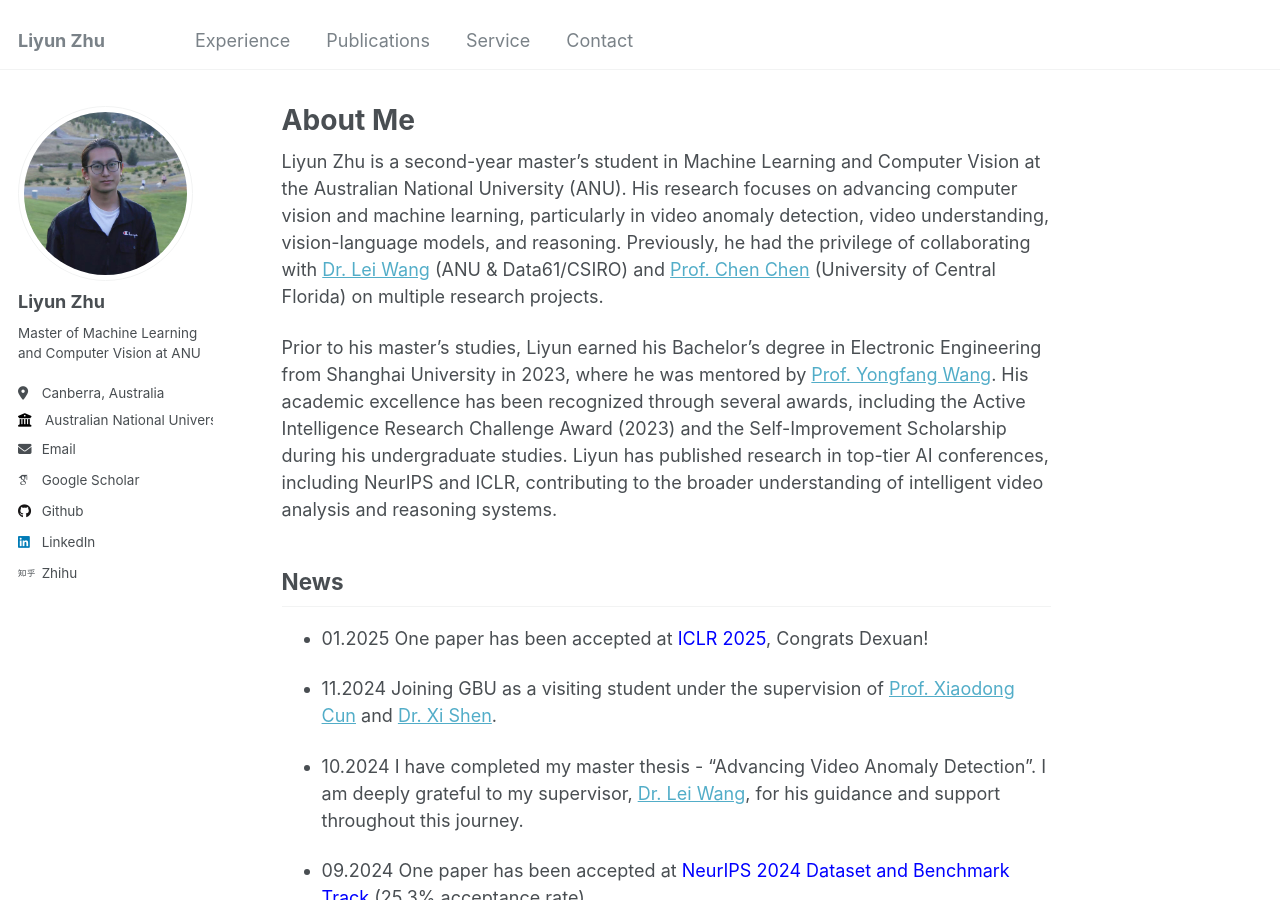
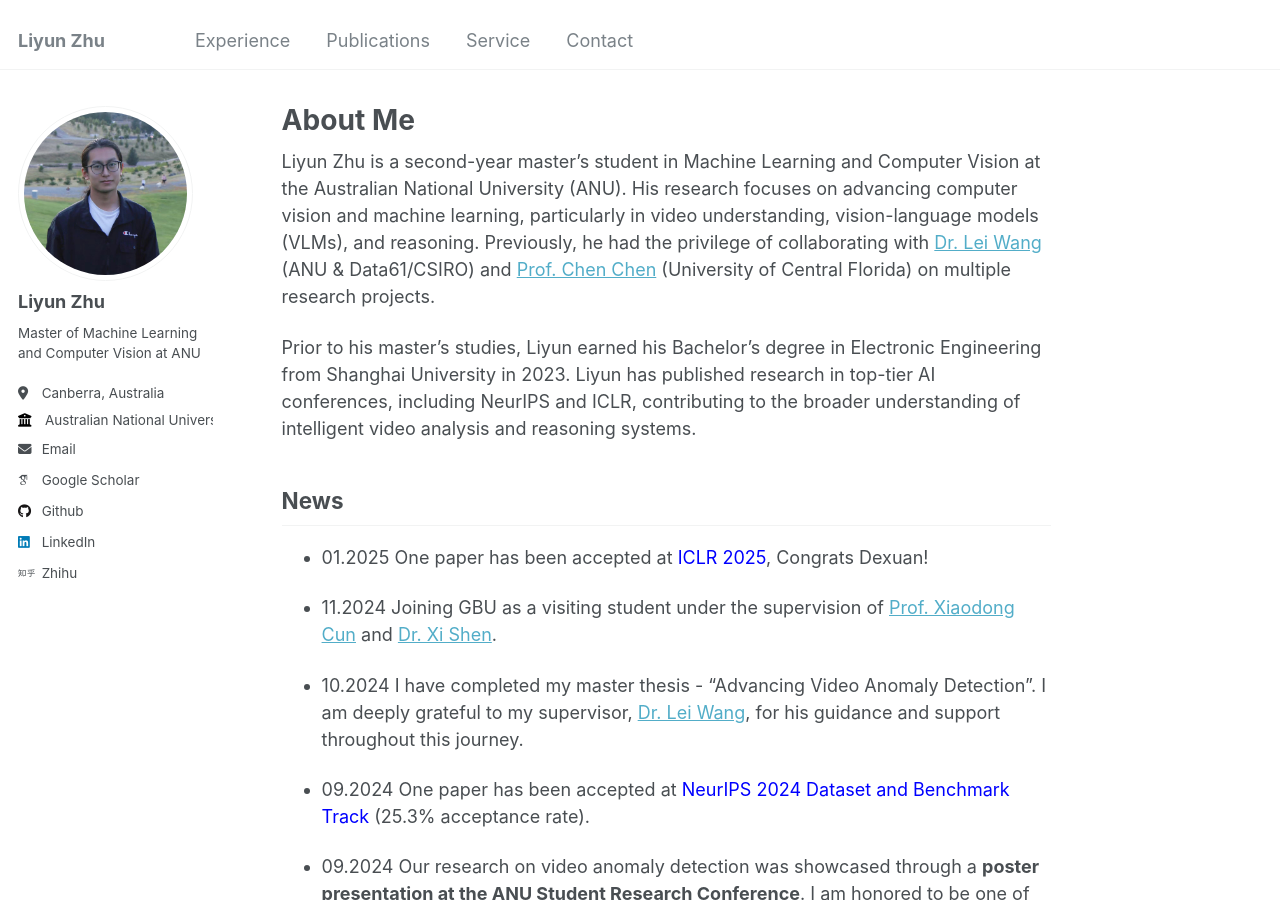
Before and after one commit to Tom-roujiang/liyun_zhu, a Jekyll site: the page built from _pages/about.md, in a window 1280 px wide and 900 px high. Built offline with Jekyll 4.4.1, drawn with Linux system fonts in a browser that asks for light colours; some web fonts are replaced.

Commit message:
Update about.md

```diff
--- a/_pages/about.md
+++ b/_pages/about.md
@@ -7,9 +7,9 @@ redirect_from:
   - /about.html
 ---
 
-Liyun Zhu is a second-year master's student in Machine Learning and Computer Vision at the Australian National University (ANU). His research focuses on advancing computer vision and machine learning, particularly in video anomaly detection, video understanding, vision-language models, and reasoning. Previously, he had the privilege of collaborating with [Dr. Lei Wang](https://leiwangr.github.io) (ANU & Data61/CSIRO) and [Prof. Chen Chen](https://www.crcv.ucf.edu/chenchen/) (University of Central Florida) on multiple research projects.
+Liyun Zhu is a second-year master's student in Machine Learning and Computer Vision at the Australian National University (ANU). His research focuses on advancing computer vision and machine learning, particularly in video understanding, vision-language models (VLMs), and reasoning. Previously, he had the privilege of collaborating with [Dr. Lei Wang](https://leiwangr.github.io) (ANU & Data61/CSIRO) and [Prof. Chen Chen](https://www.crcv.ucf.edu/chenchen/) (University of Central Florida) on multiple research projects.
 
-Prior to his master's studies, Liyun earned his Bachelor's degree in Electronic Engineering from Shanghai University in 2023, where he was mentored by [Prof. Yongfang Wang](https://scie.shu.edu.cn/Prof/wangyf.htm). His academic excellence has been recognized through several awards, including the Active Intelligence Research Challenge Award (2023) and the Self-Improvement Scholarship during his undergraduate studies. Liyun has published research in top-tier AI conferences, including NeurIPS and ICLR, contributing to the broader understanding of intelligent video analysis and reasoning systems.
+Prior to his master's studies, Liyun earned his Bachelor's degree in Electronic Engineering from Shanghai University in 2023. Liyun has published research in top-tier AI conferences, including NeurIPS and ICLR, contributing to the broader understanding of intelligent video analysis and reasoning systems.
 
 
 <!-- Liyun Zhu is a second-year master's student in Machine Learning and Computer Vision at the Australian National University (ANU). His research focuses on advancing computer vision and machine learning, particularly in video anomaly detection, video understanding, vision-language models, and reasoning. He has had the privilege of collaborating with Dr. Lei Wang (ANU & Data61/CSIRO) and Prof. Chen Chen (University of Central Florida) on multiple research projects.
```
